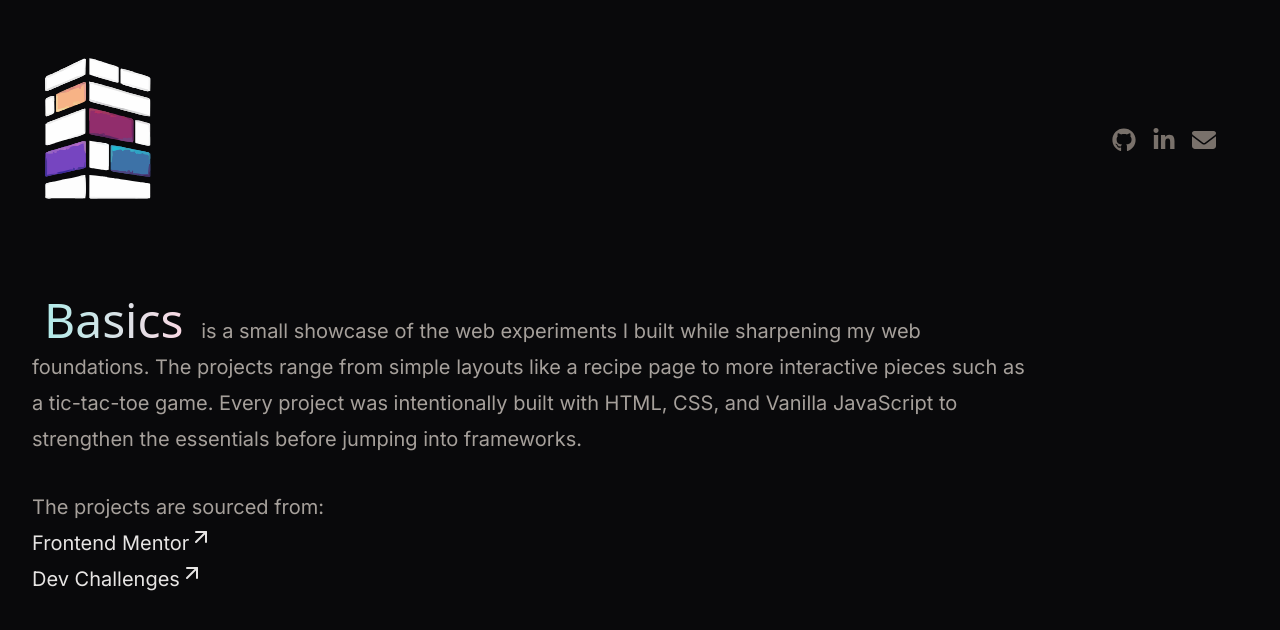
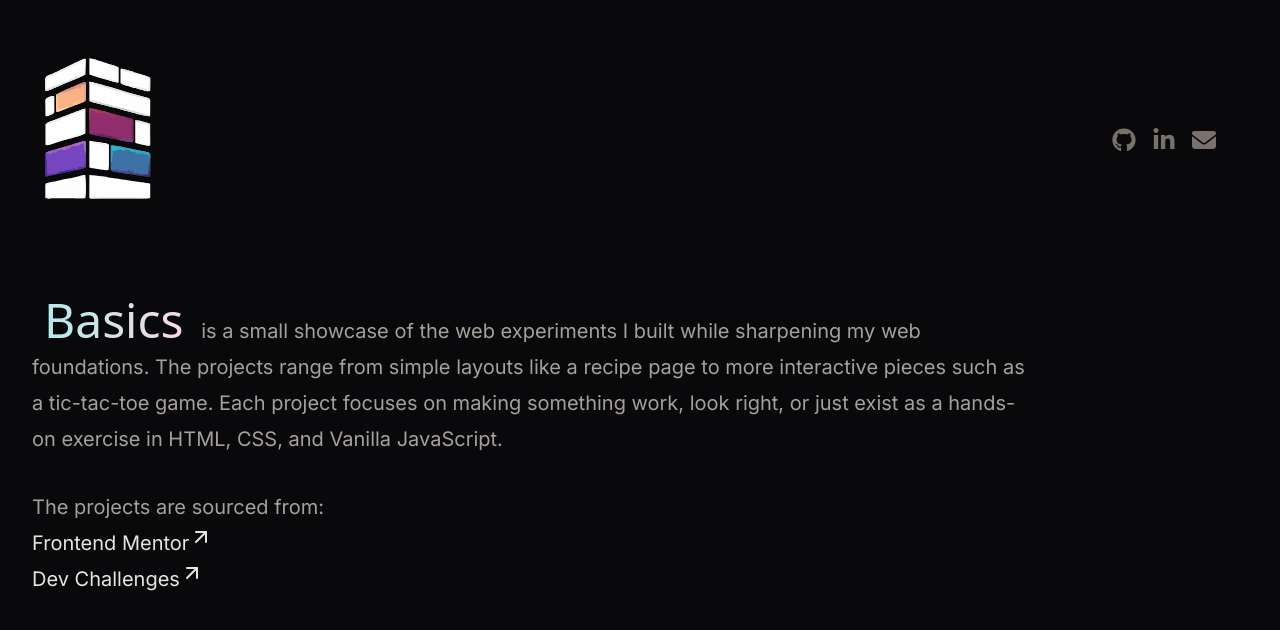
Before and after one commit to njokinjeri/basics-showcase, a React (Vite) app: page /about in a window 1280 px wide. Shown: the top 630 px of the page. Built offline with nearby package versions, Linux system fonts and the light colour scheme; a web font is replaced by a local one.

Commit message:
edit about page content

```diff
--- a/src/pages/About.jsx
+++ b/src/pages/About.jsx
@@ -21,8 +21,7 @@ const About = () => {
           Basics
         </a> {" "} is a small showcase of the web experiments I built while sharpening my web foundations.
         The projects range from simple layouts like a recipe page to more interactive pieces such as
-        a tic-tac-toe game. Every project was intentionally built with HTML, CSS, and Vanilla
-        JavaScript to strengthen the essentials before jumping into frameworks.
+        a tic-tac-toe game. Each project focuses on making something work, look right, or just exist as a hands-on exercise in HTML, CSS, and Vanilla JavaScript.
         </p>
         <div>
           <p>The projects are sourced from:</p>
```
